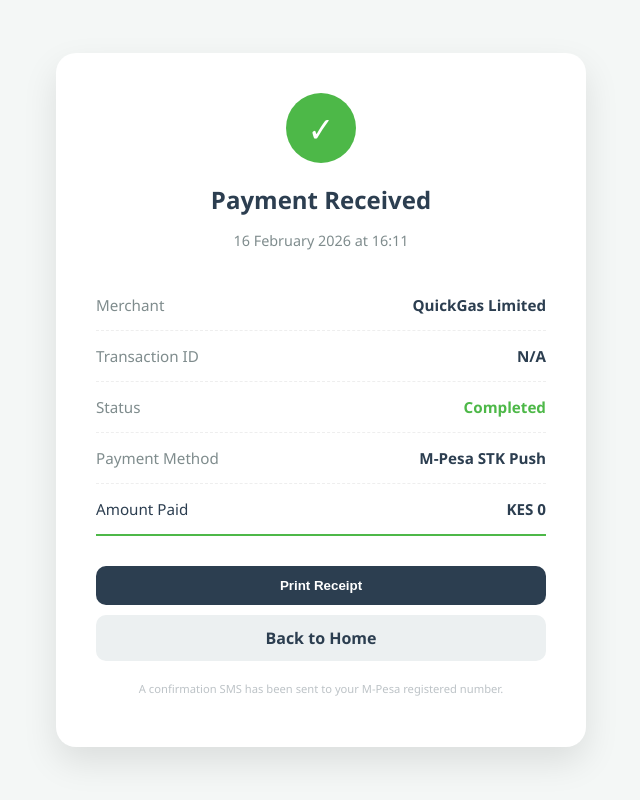
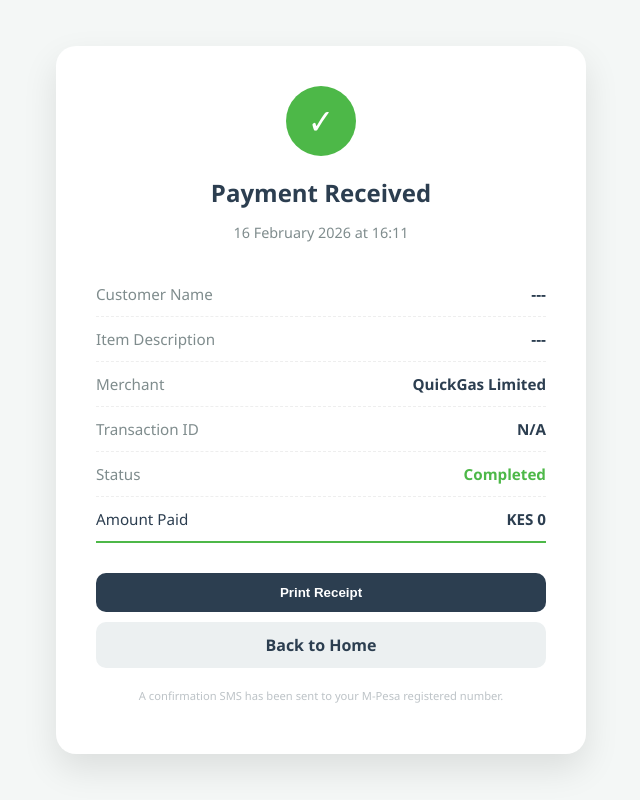
Before and after one commit to ogamba254/QuickGas, a website: page frontend/receipt.html in a window 1280 px wide. Shown: the whole page, without its empty margins (319-959 px from the left). Drawn offline with Linux system fonts and the light colour scheme.

Commit message:
Finalized data link between Order and Receipt pages

```diff
--- a/frontend/receipt.html
+++ b/frontend/receipt.html
@@ -31,7 +31,6 @@
             text-align: center;
         }
 
-        /* Success Icon */
         .success-icon {
             width: 70px;
             height: 70px;
@@ -54,7 +53,6 @@
         h2 { color: var(--dark-blue); margin: 0; }
         .date { color: #7f8c8d; font-size: 0.9rem; margin-bottom: 30px; }
 
-        /* Receipt Table */
         .details-table {
             width: 100%;
             border-collapse: collapse;
@@ -67,7 +65,7 @@
         }
 
         .details-table td {
-            padding: 15px 0;
+            padding: 12px 0;
             font-size: 0.95rem;
         }
 
@@ -80,7 +78,6 @@
             border-bottom: 2px solid var(--mpesa-green) !important;
         }
 
-        /* Buttons */
         .actions {
             display: flex;
             gap: 10px;
@@ -95,18 +92,11 @@
             transition: 0.3s;
             cursor: pointer;
             border: none;
+            text-align: center;
         }
 
-        .btn-print {
-            background: var(--dark-blue);
-            color: white;
-        }
-
-        .btn-home {
-            background: #ecf0f1;
-            color: var(--dark-blue);
-        }
-
+        .btn-print { background: var(--dark-blue); color: white; }
+        .btn-home { background: #ecf0f1; color: var(--dark-blue); }
         .btn:hover { opacity: 0.9; transform: translateY(-2px); }
 
         @media print {
@@ -125,6 +115,14 @@
 
         <table class="details-table">
             <tr>
+                <td class="label">Customer Name</td>
+                <td class="value" id="receipt-name">---</td>
+            </tr>
+            <tr>
+                <td class="label">Item Description</td>
+                <td class="value" id="receipt-item">---</td>
+            </tr>
+            <tr>
                 <td class="label">Merchant</td>
                 <td class="value">QuickGas Limited</td>
             </tr>
@@ -135,10 +133,6 @@
             <tr>
                 <td class="label">Status</td>
                 <td class="value" style="color: var(--mpesa-green);">Completed</td>
-            </tr>
-            <tr>
-                <td class="label">Payment Method</td>
-                <td class="value">M-Pesa STK Push</td>
             </tr>
             <tr class="total-row">
                 <td class="label" style="color: var(--dark-blue);">Amount Paid</td>
@@ -157,19 +151,30 @@
     </div>
 
     <script>
-        // 1. Extract data from URL parameters
+        // 1. Extract data from URL (Amount and ID)
         const urlParams = new URLSearchParams(window.location.search);
         const amount = urlParams.get('amount') || "0.00";
         const transactionId = urlParams.get('id') || "N/A";
 
-        // 2. Display the data
+        // 2. Extract data from sessionStorage (Name, Brand, Size)
+        const orderData = JSON.parse(sessionStorage.getItem('pendingDelivery'));
+
+        // 3. Display the data
         document.getElementById('paid-amount').innerText = `KES ${parseFloat(amount).toLocaleString()}`;
         document.getElementById('trans-id').innerText = transactionId;
 
-        // 3. Set current date
+        if (orderData) {
+            document.getElementById('receipt-name').innerText = orderData.name || "N/A";
+            document.getElementById('receipt-item').innerText = `${orderData.brand} (${orderData.size})`;
+        }
+
+        // 4. Set current date
         const now = new Date();
         const options = { year: 'numeric', month: 'long', day: 'numeric', hour: '2-digit', minute: '2-digit' };
         document.getElementById('receipt-date').innerText = now.toLocaleDateString('en-KE', options);
+
+        // Optional: Clear session storage so it's fresh for the next order
+        // sessionStorage.removeItem('pendingDelivery');
     </script>
 </body>
 </html>
```
Also changed, not shown: frontend/order.html (+5 -10 lines).
